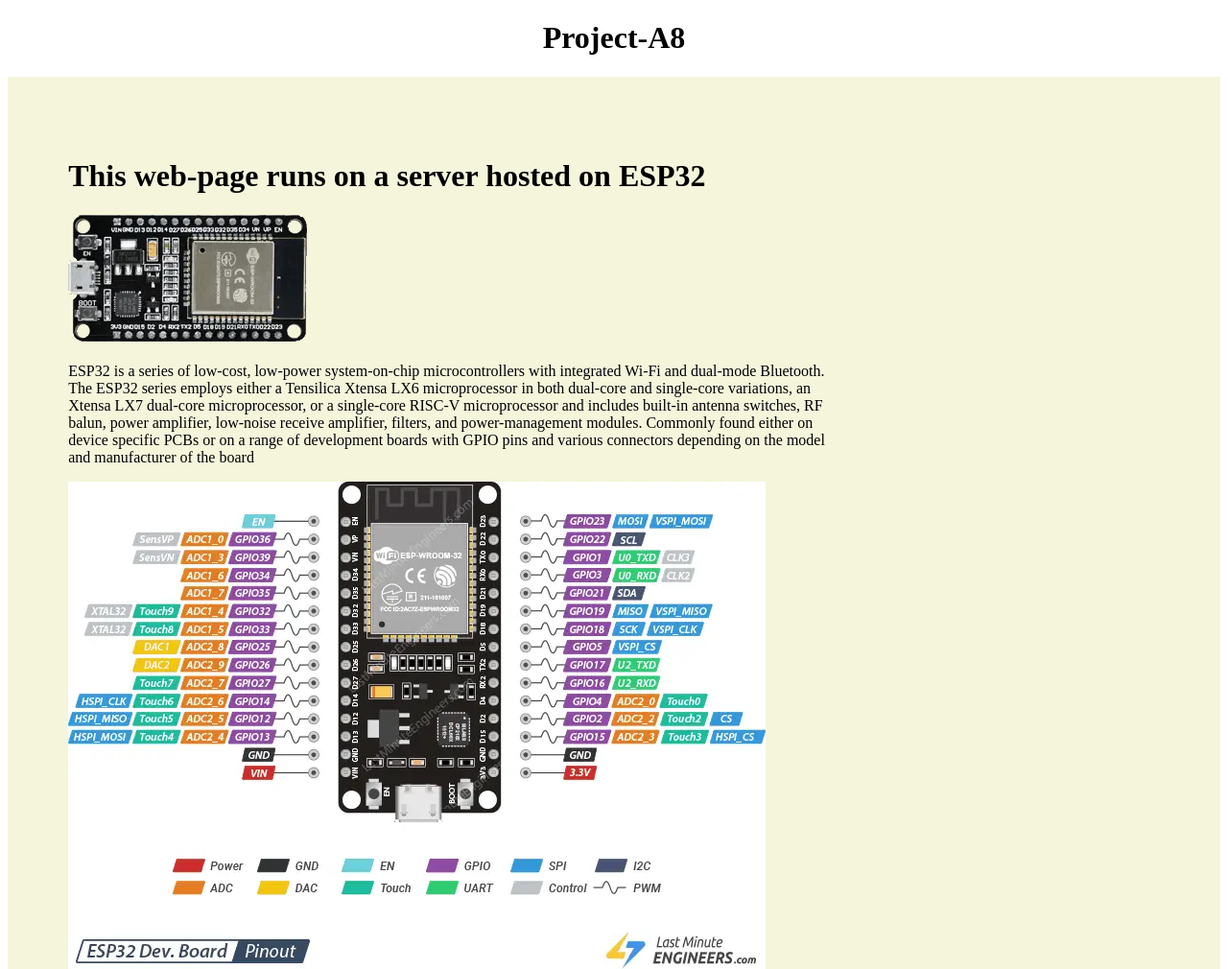
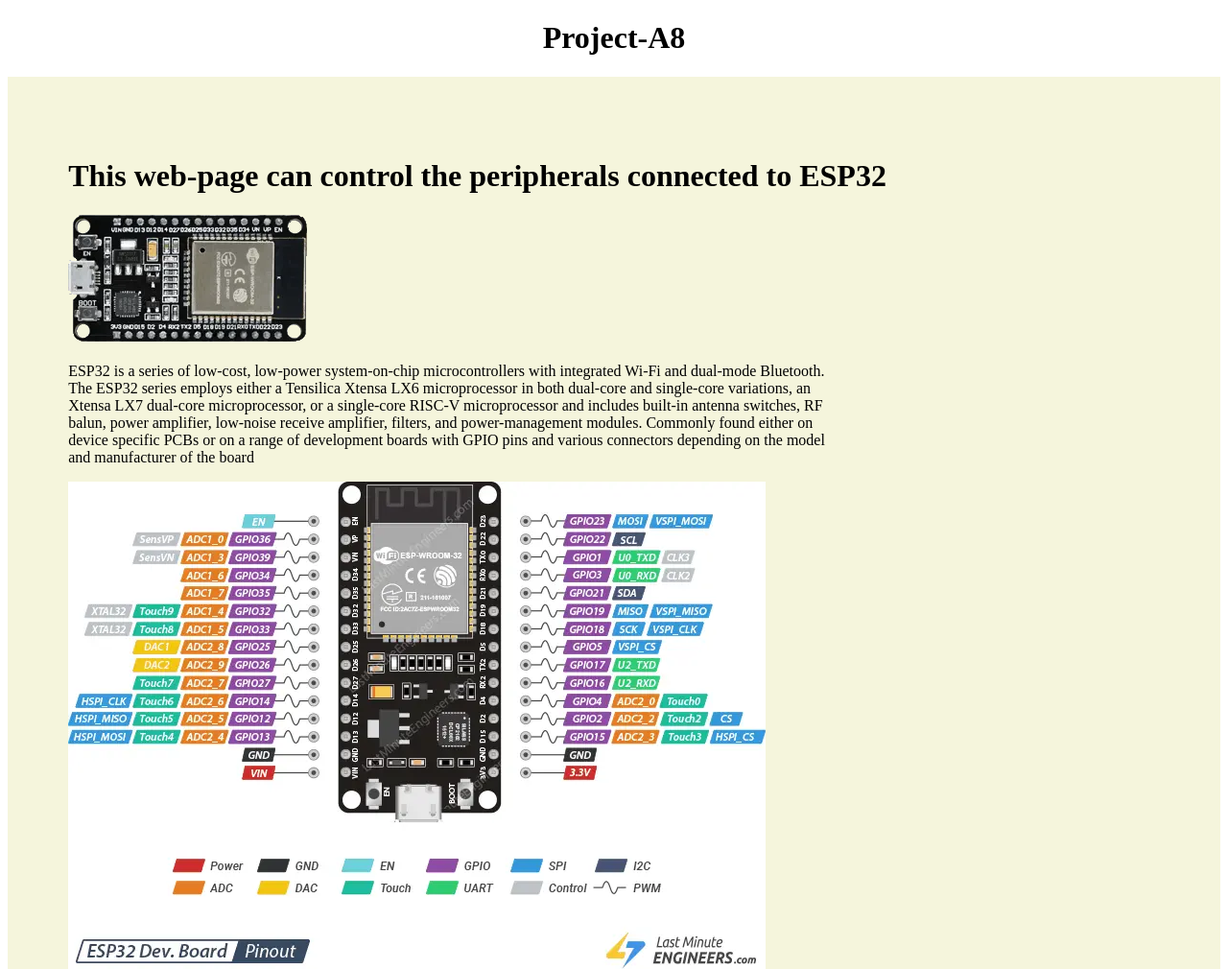
Before and after one commit to Kiran21-S/ESP32WebServer, a website: page index.html in a window 1280 px wide. Shown: the top 1010 px of the page at 96% size. Drawn offline with Linux system fonts and the light colour scheme; no server answers.

Commit message:
changed title

```diff
--- a/index.html
+++ b/index.html
@@ -9,7 +9,7 @@
     <center><span><H1>Project-A8</H1></span></center>
     <div style="display: flex; gap: 3; padding: 5%; align-items: center; justify-content: space-between; flex-wrap: wrap; background-color: beige;">
         <div >
-            <h1>This web-page runs on a server hosted on ESP32</h1>
+            <h1>This web-page can control the peripherals connected to ESP32</h1>
             <img src="esp32.png" alt="">
             <div style="width: 800px; text-wrap: wrap;">
                 <p>ESP32 is a series of low-cost, low-power system-on-chip microcontrollers with integrated Wi-Fi and dual-mode Bluetooth. The ESP32 series employs either a Tensilica Xtensa LX6 microprocessor in both dual-core and single-core variations, an Xtensa LX7 dual-core microprocessor, or a single-core RISC-V microprocessor and includes built-in antenna switches, RF balun, power amplifier, low-noise receive amplifier, filters, and power-management modules. Commonly found either on device specific PCBs or on a range of development boards with GPIO pins and various connectors depending on the model and manufacturer of the board</p>
```
